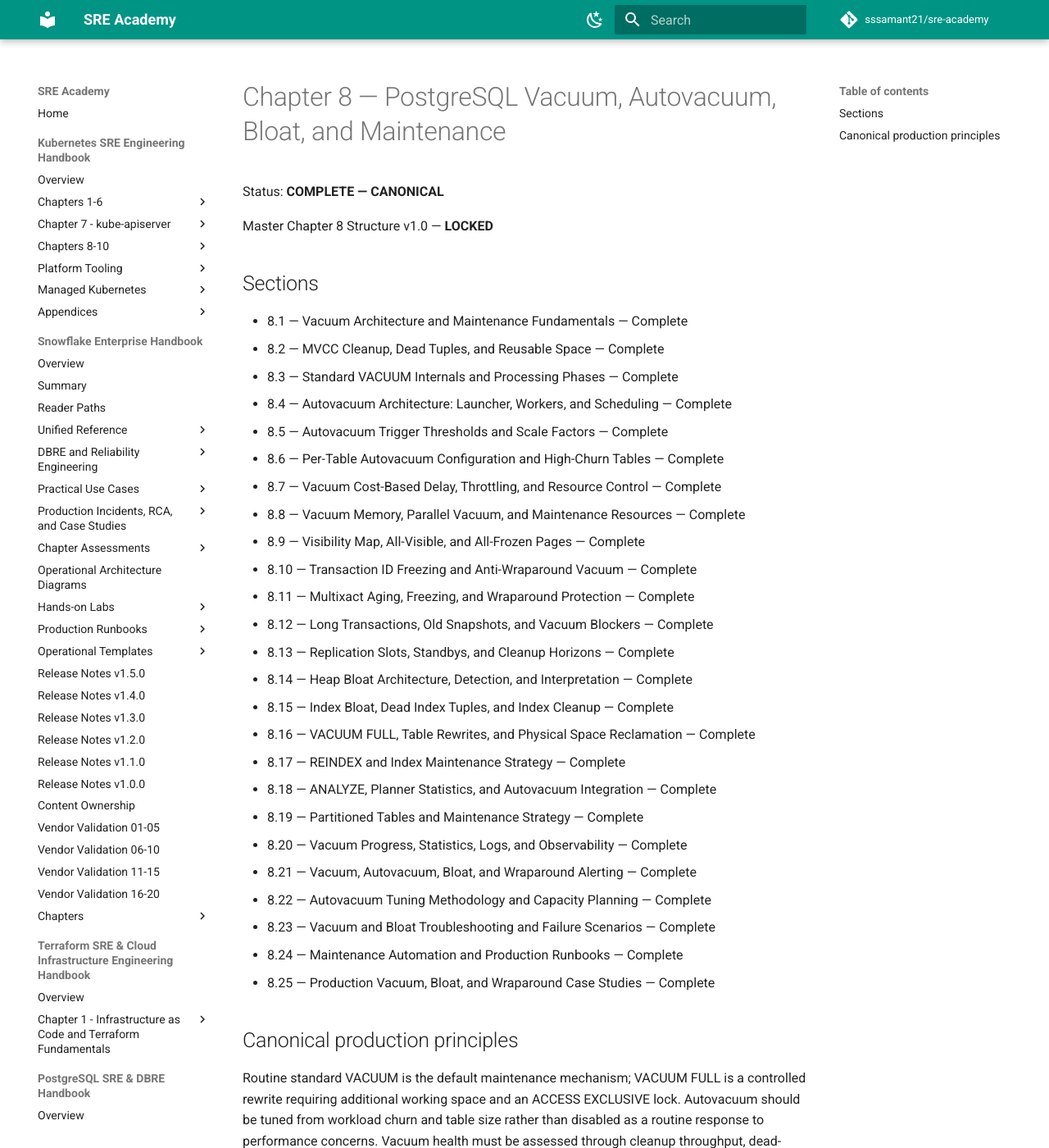
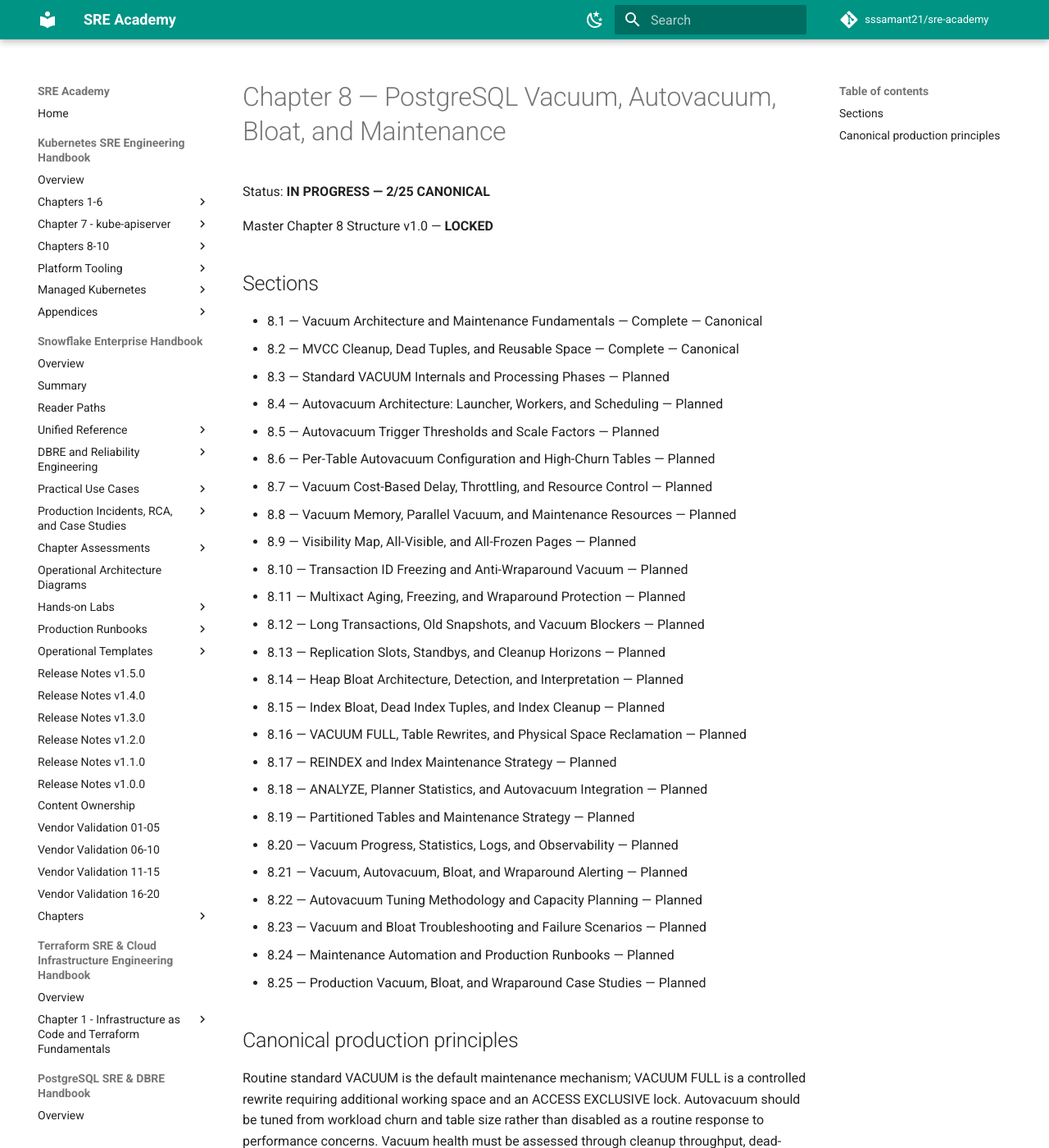
Before and after one commit to sssamant21/sre-academy, an MkDocs documentation site: the page built from docs/books/postgresql-sre-dbre-handbook/chapter-08/index.md, in a window 1280 px wide and 1400 px high. Shown: the whole window at 82% size. Built offline with MkDocs 1.6.1 and Material for MkDocs 9.7.7, drawn with Linux system fonts in a browser that asks for light colours; comment, search, counter and statistics services are not loaded; some of the changed text lies outside the part shown.

Commit message:
docs(postgres): correct chapter 8 progress status

```diff
--- a/docs/books/postgresql-sre-dbre-handbook/chapter-08/index.md
+++ b/docs/books/postgresql-sre-dbre-handbook/chapter-08/index.md
@@ -1,39 +1,39 @@
 # Chapter 8 — PostgreSQL Vacuum, Autovacuum, Bloat, and Maintenance
 
-Status: **COMPLETE — CANONICAL**
+Status: **IN PROGRESS — 2/25 CANONICAL**
 
 Master Chapter 8 Structure v1.0 — **LOCKED**
 
 ## Sections
 
-- 8.1 — Vacuum Architecture and Maintenance Fundamentals — Complete
-- 8.2 — MVCC Cleanup, Dead Tuples, and Reusable Space — Complete
-- 8.3 — Standard VACUUM Internals and Processing Phases — Complete
-- 8.4 — Autovacuum Architecture: Launcher, Workers, and Scheduling — Complete
-- 8.5 — Autovacuum Trigger Thresholds and Scale Factors — Complete
-- 8.6 — Per-Table Autovacuum Configuration and High-Churn Tables — Complete
-- 8.7 — Vacuum Cost-Based Delay, Throttling, and Resource Control — Complete
-- 8.8 — Vacuum Memory, Parallel Vacuum, and Maintenance Resources — Complete
-- 8.9 — Visibility Map, All-Visible, and All-Frozen Pages — Complete
-- 8.10 — Transaction ID Freezing and Anti-Wraparound Vacuum — Complete
-- 8.11 — Multixact Aging, Freezing, and Wraparound Protection — Complete
-- 8.12 — Long Transactions, Old Snapshots, and Vacuum Blockers — Complete
-- 8.13 — Replication Slots, Standbys, and Cleanup Horizons — Complete
-- 8.14 — Heap Bloat Architecture, Detection, and Interpretation — Complete
-- 8.15 — Index Bloat, Dead Index Tuples, and Index Cleanup — Complete
-- 8.16 — VACUUM FULL, Table Rewrites, and Physical Space Reclamation — Complete
-- 8.17 — REINDEX and Index Maintenance Strategy — Complete
-- 8.18 — ANALYZE, Planner Statistics, and Autovacuum Integration — Complete
-- 8.19 — Partitioned Tables and Maintenance Strategy — Complete
-- 8.20 — Vacuum Progress, Statistics, Logs, and Observability — Complete
-- 8.21 — Vacuum, Autovacuum, Bloat, and Wraparound Alerting — Complete
-- 8.22 — Autovacuum Tuning Methodology and Capacity Planning — Complete
-- 8.23 — Vacuum and Bloat Troubleshooting and Failure Scenarios — Complete
-- 8.24 — Maintenance Automation and Production Runbooks — Complete
-- 8.25 — Production Vacuum, Bloat, and Wraparound Case Studies — Complete
+- 8.1 — Vacuum Architecture and Maintenance Fundamentals — Complete — Canonical
+- 8.2 — MVCC Cleanup, Dead Tuples, and Reusable Space — Complete — Canonical
+- 8.3 — Standard VACUUM Internals and Processing Phases — Planned
+- 8.4 — Autovacuum Architecture: Launcher, Workers, and Scheduling — Planned
+- 8.5 — Autovacuum Trigger Thresholds and Scale Factors — Planned
+- 8.6 — Per-Table Autovacuum Configuration and High-Churn Tables — Planned
+- 8.7 — Vacuum Cost-Based Delay, Throttling, and Resource Control — Planned
+- 8.8 — Vacuum Memory, Parallel Vacuum, and Maintenance Resources — Planned
+- 8.9 — Visibility Map, All-Visible, and All-Frozen Pages — Planned
+- 8.10 — Transaction ID Freezing and Anti-Wraparound Vacuum — Planned
+- 8.11 — Multixact Aging, Freezing, and Wraparound Protection — Planned
+- 8.12 — Long Transactions, Old Snapshots, and Vacuum Blockers — Planned
+- 8.13 — Replication Slots, Standbys, and Cleanup Horizons — Planned
+- 8.14 — Heap Bloat Architecture, Detection, and Interpretation — Planned
+- 8.15 — Index Bloat, Dead Index Tuples, and Index Cleanup — Planned
+- 8.16 — VACUUM FULL, Table Rewrites, and Physical Space Reclamation — Planned
+- 8.17 — REINDEX and Index Maintenance Strategy — Planned
+- 8.18 — ANALYZE, Planner Statistics, and Autovacuum Integration — Planned
+- 8.19 — Partitioned Tables and Maintenance Strategy — Planned
+- 8.20 — Vacuum Progress, Statistics, Logs, and Observability — Planned
+- 8.21 — Vacuum, Autovacuum, Bloat, and Wraparound Alerting — Planned
+- 8.22 — Autovacuum Tuning Methodology and Capacity Planning — Planned
+- 8.23 — Vacuum and Bloat Troubleshooting and Failure Scenarios — Planned
+- 8.24 — Maintenance Automation and Production Runbooks — Planned
+- 8.25 — Production Vacuum, Bloat, and Wraparound Case Studies — Planned
 
 ## Canonical production principles
 
 Routine standard VACUUM is the default maintenance mechanism; VACUUM FULL is a controlled rewrite requiring additional working space and an ACCESS EXCLUSIVE lock. Autovacuum should be tuned from workload churn and table size rather than disabled as a routine response to performance concerns. Vacuum health must be assessed through cleanup throughput, dead-tuple trends, freeze age, blocker horizons, worker saturation, I/O impact, and maintenance runway. Long-running transactions and retained horizons can prevent effective cleanup even when workers are active. Anti-wraparound maintenance is a correctness requirement. Heap and index bloat require evidence-based diagnosis rather than size alone. Automation should aggressively collect evidence and forecast risk while keeping destructive maintenance behind explicit safety gates.
 
-Technical baseline: PostgreSQL current official documentation for routine vacuuming, VACUUM, autovacuum configuration, statistics/progress reporting, transaction-ID and multixact freezing, visibility maps, and routine reindexing.
+Technical baseline: PostgreSQL 18 official documentation for routine vacuuming, VACUUM, autovacuum configuration, statistics/progress reporting, transaction-ID and multixact freezing, visibility maps, and routine reindexing.
```
